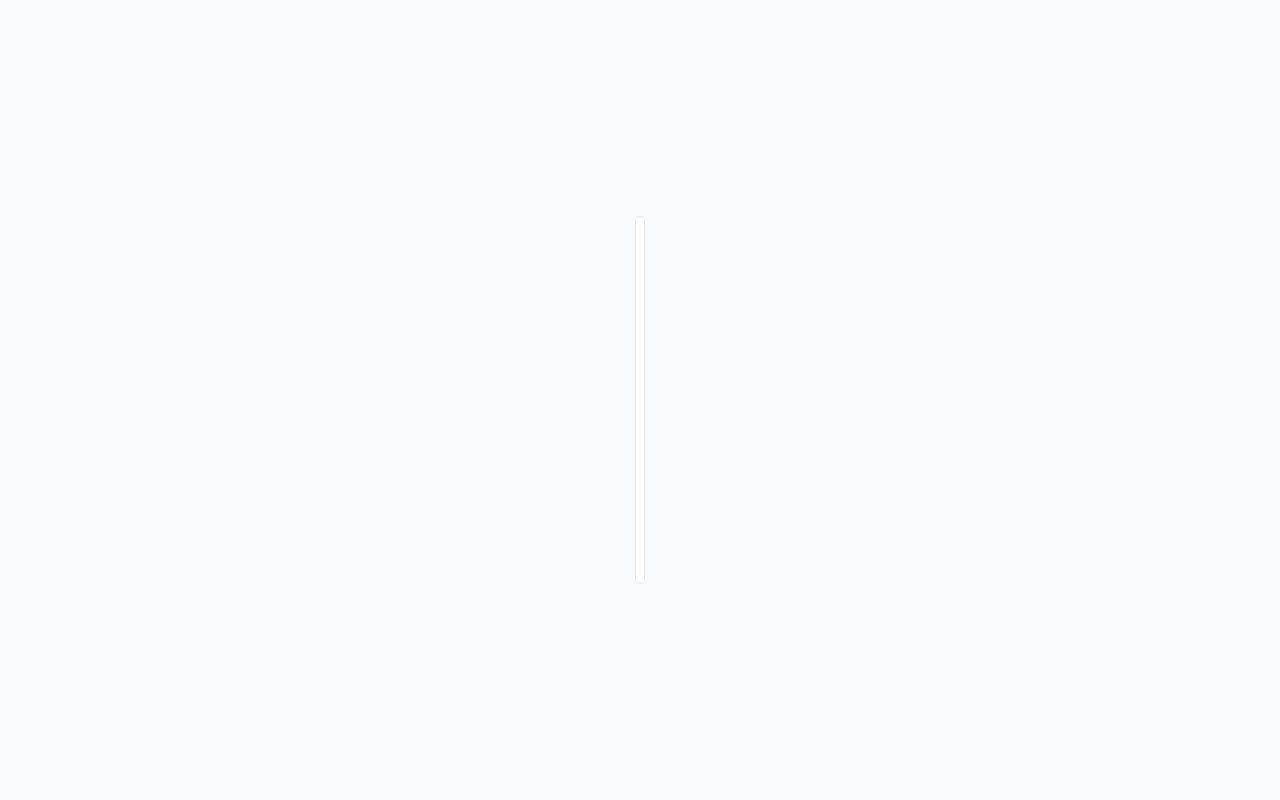
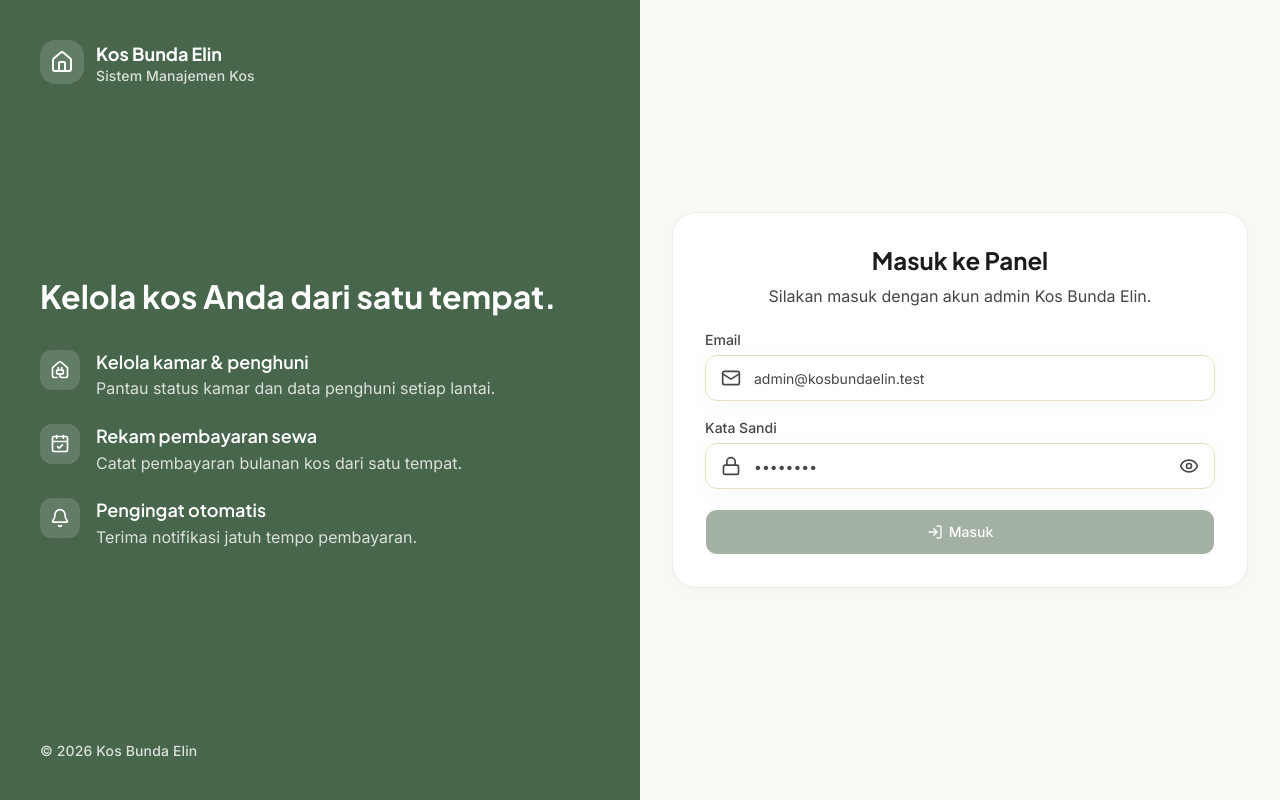
Before and after one commit to ega-erinovian/kos-bunda-elin-fe, a Next.js app: page /login in a window 1280 px wide. Built offline with nearby package versions, Linux system fonts and the light colour scheme; no server answers.

Commit message:
[AUTH][LOGIN]: API config setup + Integrating auth login with backend

```diff
--- a/src/app/layout.tsx
+++ b/src/app/layout.tsx
@@ -41,7 +41,7 @@ export default function RootLayout({
 }>) {
   return (
     <html lang="id" className={cn("h-full antialiased", inter.variable, plusJakartaSans.variable)}>
-      <body className="min-h-full flex flex-col">
+      <body className="min-h-full flex flex-col w-full">
         <QueryProvider>
           <AuthProvider>{children}</AuthProvider>
         </QueryProvider>
--- a/src/app/login/page.tsx
+++ b/src/app/login/page.tsx
@@ -1,9 +1,82 @@
+import { Bell, CalendarCheck, Home, HousePlug } from "lucide-react";
 import { LoginForm } from "@/components/features/admin/login-form";
+
+const features = [
+  {
+    icon: HousePlug,
+    title: "Kelola kamar & penghuni",
+    description: "Pantau status kamar dan data penghuni setiap lantai.",
+  },
+  {
+    icon: CalendarCheck,
+    title: "Rekam pembayaran sewa",
+    description: "Catat pembayaran bulanan kos dari satu tempat.",
+  },
+  {
+    icon: Bell,
+    title: "Pengingat otomatis",
+    description: "Terima notifikasi jatuh tempo pembayaran.",
+  },
+];
 
 export default function LoginPage() {
   return (
-    <div className="flex min-h-screen items-center justify-center bg-slate-50 p-4">
-      <LoginForm />
-    </div>
+    <main className="min-h-dvh bg-surface">
+      <div className="grid min-h-dvh lg:grid-cols-2">
+        <div className="hidden flex-col justify-between bg-primary p-10 text-on-primary lg:flex">
+          <div className="flex items-center gap-3">
+            <span className="flex h-11 w-11 items-center justify-center rounded-2xl bg-on-primary/15">
+              <Home className="h-6 w-6" />
+            </span>
+            <div>
+              <p className="font-heading text-lg font-bold">Kos Bunda Elin</p>
+              <p className="text-label-md text-on-primary/80">Sistem Manajemen Kos</p>
+            </div>
+          </div>
+
+          <div className="space-y-8">
+            <h2 className="font-heading text-heading-lg font-bold">
+              Kelola kos Anda dari satu tempat.
+            </h2>
+            <ul className="space-y-5">
+              {features.map((feature) => {
+                const Icon = feature.icon;
+                return (
+                  <li key={feature.title} className="flex items-start gap-4">
+                    <span className="mt-0.5 flex h-10 w-10 shrink-0 items-center justify-center rounded-xl bg-on-primary/15">
+                      <Icon className="h-5 w-5" />
+                    </span>
+                    <div>
+                      <p className="font-heading text-body-lg font-semibold">{feature.title}</p>
+                      <p className="text-body-md text-on-primary/80">{feature.description}</p>
+                    </div>
+                  </li>
+                );
+              })}
+            </ul>
+          </div>
+
+          <p className="text-label-md text-on-primary/80">© 2026 Kos Bunda Elin</p>
+        </div>
+
+        <div className="w-full flex items-center justify-center px-5 py-10 sm:px-8">
+          <div className="w-full">
+            <div className="mb-8 flex flex-col items-center gap-3 text-center lg:hidden w-full">
+              <span className="flex h-14 w-14 items-center justify-center rounded-2xl bg-primary text-on-primary">
+                <Home className="h-7 w-7" />
+              </span>
+              <div>
+                <p className="font-heading text-heading-md font-bold text-on-surface">
+                  Kos Bunda Elin
+                </p>
+                <p className="text-label-md text-on-surface-variant">Sistem Manajemen Kos</p>
+              </div>
+            </div>
+
+            <LoginForm />
+          </div>
+        </div>
+      </div>
+    </main>
   );
 }
--- a/src/components/features/admin/login-form.tsx
+++ b/src/components/features/admin/login-form.tsx
@@ -1,64 +1,129 @@
 "use client";
 
-import { useState } from "react";
+import { useEffect, useState } from "react";
+import { useRouter } from "next/navigation";
+import { AlertCircle, Eye, EyeOff, Loader2, Lock, LogIn, Mail } from "lucide-react";
 import { Button } from "@/components/ui/button";
 import { Input } from "@/components/ui/input";
 import { Label } from "@/components/ui/label";
-import { Card, CardContent, CardDescription, CardHeader, CardTitle } from "@/components/ui/card";
 import { useAdminLogin } from "@/hooks/api/use-auth";
-import { LogIn } from "lucide-react";
+import { useAuth } from "@/providers/auth-provider";
 
 export function LoginForm() {
+  const router = useRouter();
+  const { user, isLoading } = useAuth();
+  const login = useAdminLogin();
   const [email, setEmail] = useState("");
   const [password, setPassword] = useState("");
-  const login = useAdminLogin();
+  const [showPassword, setShowPassword] = useState(false);
 
-  const handleSubmit = (e: React.FormEvent) => {
+  useEffect(() => {
+    if (!isLoading && user) {
+      router.replace("/admin/dashboard");
+    }
+  }, [isLoading, user, router]);
+
+  function handleSubmit(e: React.FormEvent) {
     e.preventDefault();
+    if (login.isPending) return;
     login.mutate({ email, password });
-  };
+  }
 
   return (
-    <Card className="w-full max-w-sm">
-      <CardHeader className="text-center">
-        <CardTitle className="text-xl">Masuk</CardTitle>
-        <CardDescription>Panel Admin Kos Bunda Elin</CardDescription>
-      </CardHeader>
-      <CardContent>
-        <form onSubmit={handleSubmit} className="space-y-4">
-          <div className="space-y-2">
-            <Label htmlFor="email">Email</Label>
+    <div className="mx-auto w-full space-y-6 rounded-3xl border border-border/30 bg-card p-6 shadow-ambient-md sm:p-8">
+      <div className="space-y-2 text-center">
+        <h1 className="font-heading text-heading-lg-mobile font-bold text-on-surface">
+          Masuk ke Panel
+        </h1>
+        <p className="text-body-md text-on-surface-variant">
+          Silakan masuk dengan akun admin Kos Bunda Elin.
+        </p>
+      </div>
+
+      <form onSubmit={handleSubmit} className="space-y-5">
+        <div className="space-y-2">
+          <Label htmlFor="email" className="text-label-md text-on-surface-variant">
+            Email
+          </Label>
+          <div className="relative">
+            <Mail className="absolute left-4 top-1/2 h-5 w-5 -translate-y-1/2 text-on-surface-variant" />
             <Input
               id="email"
               type="email"
-              placeholder="admin@example.com"
+              inputMode="email"
+              autoComplete="email"
+              placeholder="admin@kosbundaelin.test"
               value={email}
-              onChange={(e) => setEmail(e.target.value)}
+              onChange={(e) => {
+                setEmail(e.target.value);
+                login.reset();
+              }}
+              className="h-[46px] rounded-xl border-secondary-container bg-surface-container-lowest pl-12 pr-4 text-body-md shadow-[0_4px_20px_-2px_rgba(134,167,137,0.08)]"
               required
             />
           </div>
-          <div className="space-y-2">
-            <Label htmlFor="password">Kata Sandi</Label>
+        </div>
+
+        <div className="space-y-2">
+          <Label htmlFor="password" className="text-label-md text-on-surface-variant">
+            Kata Sandi
+          </Label>
+          <div className="relative">
+            <Lock className="absolute left-4 top-1/2 h-5 w-5 -translate-y-1/2 text-on-surface-variant" />
             <Input
               id="password"
-              type="password"
+              type={showPassword ? "text" : "password"}
+              autoComplete="current-password"
               placeholder="••••••••"
               value={password}
-              onChange={(e) => setPassword(e.target.value)}
+              onChange={(e) => {
+                setPassword(e.target.value);
+                login.reset();
+              }}
+              className="h-[46px] rounded-xl border-secondary-container bg-surface-container-lowest pl-12 pr-12 text-body-md shadow-[0_4px_20px_-2px_rgba(134,167,137,0.08)]"
               required
             />
+            <button
+              type="button"
+              onClick={() => setShowPassword((v) => !v)}
+              aria-label={showPassword ? "Sembunyikan kata sandi" : "Tampilkan kata sandi"}
+              className="absolute right-2 top-1/2 flex h-9 w-9 -translate-y-1/2 cursor-pointer items-center justify-center rounded-lg text-on-surface-variant transition-colors hover:bg-muted hover:text-on-surface"
+            >
+              {showPassword ? <EyeOff className="h-5 w-5" /> : <Eye className="h-5 w-5" />}
+            </button>
           </div>
-          {login.isError && (
-            <p className="text-sm text-red-600">
+        </div>
+
+        {login.isError && (
+          <div
+            role="alert"
+            className="flex items-start gap-3 rounded-xl border border-destructive/20 bg-destructive/10 px-4 py-3"
+          >
+            <AlertCircle className="mt-0.5 h-4 w-4 shrink-0 text-destructive" />
+            <p className="text-label-md text-destructive">
               {login.error?.message || "Login gagal. Silakan coba lagi."}
             </p>
+          </div>
+        )}
+
+        <Button
+          type="submit"
+          disabled={login.isPending || !email || !password}
+          className="h-[46px] w-full rounded-xl bg-primary text-on-primary hover:bg-primary/90"
+        >
+          {login.isPending ? (
+            <>
+              <Loader2 className="h-4 w-4 animate-spin" />
+              Memproses...
+            </>
+          ) : (
+            <>
+              <LogIn className="h-4 w-4" />
+              Masuk
+            </>
           )}
-          <Button type="submit" className="w-full" disabled={login.isPending}>
-            <LogIn className="h-4 w-4 mr-2" />
-            {login.isPending ? "Memproses..." : "Masuk"}
-          </Button>
-        </form>
-      </CardContent>
-    </Card>
+        </Button>
+      </form>
+    </div>
   );
 }
--- a/src/hooks/api/use-auth.ts
+++ b/src/hooks/api/use-auth.ts
@@ -3,7 +3,7 @@
 import { useMutation } from "@tanstack/react-query";
 import { useRouter } from "next/navigation";
 import { useAuth } from "@/providers/auth-provider";
-import { loginAdmin, loginTenant, logout as logoutApi } from "@/lib/auth";
+import { loginAdmin, logout as logoutApi } from "@/lib/auth";
 
 export function useAdminLogin() {
   const router = useRouter();
@@ -12,23 +12,9 @@ export function useAdminLogin() {
   return useMutation({
     mutationFn: ({ email, password }: { email: string; password: string }) =>
       loginAdmin(email, password),
-    onSuccess: (data) => {
-      setUser(data.user);
+    onSuccess: (user) => {
+      setUser(user);
       router.push("/admin/dashboard");
-    },
-  });
-}
-
-export function useTenantLogin() {
-  const router = useRouter();
-  const { setUser } = useAuth();
-
-  return useMutation({
-    mutationFn: ({ email, password }: { email: string; password: string }) =>
-      loginTenant(email, password),
-    onSuccess: (data) => {
-      setUser(data.user);
-      router.push("/tenant/dashboard");
     },
   });
 }
--- a/src/lib/api.ts
+++ b/src/lib/api.ts
@@ -1,11 +1,55 @@
-const API_BASE_URL = process.env.NEXT_PUBLIC_API_URL || "http://localhost:3001/api";
+const API_BASE_URL = process.env.NEXT_PUBLIC_API_URL || "http://localhost:8000/api";
 
 interface RequestOptions extends RequestInit {
   params?: Record<string, string | number | undefined>;
+  skipAuthRefresh?: boolean;
+}
+
+const AUTH_EXCLUDED_ENDPOINTS = ["/auth/login", "/auth/logout", "/auth/refresh"];
+
+const UNAUTHORIZED_EVENT = "auth:unauthorized";
+
+export class ApiError extends Error {
+  readonly status: number;
+
+  constructor(message: string, status: number) {
+    super(message);
+    this.name = "ApiError";
+    this.status = status;
+  }
+}
+
+export function onUnauthorized(handler: () => void): () => void {
+  if (typeof window === "undefined") return () => {};
+  window.addEventListener(UNAUTHORIZED_EVENT, handler);
+  return () => window.removeEventListener(UNAUTHORIZED_EVENT, handler);
+}
+
+function dispatchUnauthorized() {
+  if (typeof window !== "undefined") {
+    window.dispatchEvent(new Event(UNAUTHORIZED_EVENT));
+  }
+}
+
+let refreshPromise: Promise<boolean> | null = null;
+
+function refreshSession(): Promise<boolean> {
+  if (!refreshPromise) {
+    refreshPromise = fetch(`${API_BASE_URL}/auth/refresh`, {
+      method: "POST",
+      credentials: "include",
+    })
+      .then((res) => res.ok)
+      .catch(() => false)
+      .finally(() => {
+        refreshPromise = null;
+      });
+  }
+  return refreshPromise;
 }
 
 async function request<T>(endpoint: string, options: RequestOptions = {}): Promise<T> {
-  const { params, ...fetchOptions } = options;
+  const { params, skipAuthRefresh = false, ...fetchOptions } = options;
 
   let url = `${API_BASE_URL}${endpoint}`;
 
@@ -20,20 +64,30 @@ async function request<T>(endpoint: string, options: RequestOptions = {}): Promi
     if (qs) url += `?${qs}`;
   }
 
-  const res = await fetch(url, {
+  const buildInit = () => ({
     headers: {
       "Content-Type": "application/json",
-      ...fetchOptions.headers,
+      ...(fetchOptions.headers ?? {}),
     },
-    credentials: "include",
+    credentials: "include" as const,
     ...fetchOptions,
   });
+
+  const res = await fetch(url, buildInit());
+
+  if (res.status === 401 && !skipAuthRefresh && !AUTH_EXCLUDED_ENDPOINTS.includes(endpoint)) {
+    const refreshed = await refreshSession();
+    if (refreshed) {
+      return request<T>(endpoint, { ...options, skipAuthRefresh: true });
+    }
+    dispatchUnauthorized();
+  }
 
   if (!res.ok) {
     const error = await res.json().catch(() => ({
       message: "An unexpected error occurred",
     }));
-    throw new Error(error.message || `Request failed with status ${res.status}`);
+    throw new ApiError(error.message || `Request failed with status ${res.status}`, res.status);
   }
 
   return res.json();
--- a/src/providers/auth-provider.tsx
+++ b/src/providers/auth-provider.tsx
@@ -1,6 +1,8 @@
 "use client";
 
-import { createContext, useContext, useState, useEffect, type ReactNode } from "react";
+import { createContext, useCallback, useContext, useEffect, useState, type ReactNode } from "react";
+import { getCurrentUser } from "@/lib/auth";
+import { onUnauthorized } from "@/lib/api";
 import type { User } from "@/types";
 
 interface AuthContextType {
@@ -20,30 +22,31 @@ export function AuthProvider({ children }: { children: ReactNode }) {
   const [isLoading, setIsLoading] = useState(true);
 
   useEffect(() => {
-    const stored = sessionStorage.getItem("user");
-    if (stored) {
+    let active = true;
+
+    async function restoreSession() {
       try {
-        setUser(JSON.parse(stored));
+        const currentUser = await getCurrentUser();
+        if (active) setUser(currentUser);
       } catch {
-        sessionStorage.removeItem("user");
+        if (active) setUser(null);
+      } finally {
+        if (active) setIsLoading(false);
       }
     }
-    setIsLoading(false);
+
+    restoreSession();
+
+    return () => {
+      active = false;
+    };
   }, []);
 
-  const handleSetUser = (u: User | null) => {
-    setUser(u);
-    if (u) {
-      sessionStorage.setItem("user", JSON.stringify(u));
-    } else {
-      sessionStorage.removeItem("user");
-    }
-  };
+  const handleUnauthorized = useCallback(() => setUser(null), []);
+  useEffect(() => onUnauthorized(handleUnauthorized), [handleUnauthorized]);
 
   return (
-    <AuthContext.Provider value={{ user, isLoading, setUser: handleSetUser }}>
-      {children}
-    </AuthContext.Provider>
+    <AuthContext.Provider value={{ user, isLoading, setUser }}>{children}</AuthContext.Provider>
   );
 }
 
--- /dev/null
+++ b/src/types/AdminUser.ts
@@ -0,0 +1,6 @@
+export default interface AdminUser {
+  id: string;
+  nama: string;
+  email: string;
+  role: "OWNER" | "STAFF";
+}
--- a/src/types/AuthResponse.ts
+++ b/src/types/AuthResponse.ts
@@ -1,6 +1,6 @@
-import User from "./User";
+import type AdminUser from "./AdminUser";
 
 export default interface AuthResponse {
-  token: string;
-  user: User;
+  success: boolean;
+  data: { admin: AdminUser };
 }
--- /dev/null
+++ b/src/types/LogoutResponse.ts
@@ -0,0 +1,4 @@
+export default interface LogoutResponse {
+  success: boolean;
+  data: null;
+}
--- /dev/null
+++ b/src/types/MeResponse.ts
@@ -0,0 +1,6 @@
+import type AdminUser from "./AdminUser";
+
+export default interface MeResponse {
+  success: boolean;
+  data: AdminUser;
+}
--- a/src/types/index.ts
+++ b/src/types/index.ts
@@ -1,8 +1,11 @@
 export type { default as User } from "./User";
+export type { default as AdminUser } from "./AdminUser";
 export type { default as Room } from "./Room";
 export type { default as Tenant } from "./Tenant";
 export type { default as Payment } from "./Payment";
 export type { default as AuthResponse } from "./AuthResponse";
+export type { default as MeResponse } from "./MeResponse";
+export type { default as LogoutResponse } from "./LogoutResponse";
 export type { default as PaginatedResponse } from "./PaginatedResponse";
 export type { default as ApiError } from "./ApiError";
 export type { default as PushSubscriptionBody } from "./PushSubscriptionBody";
```
Also changed, not shown: src/lib/auth.ts (+16 -9 lines).
